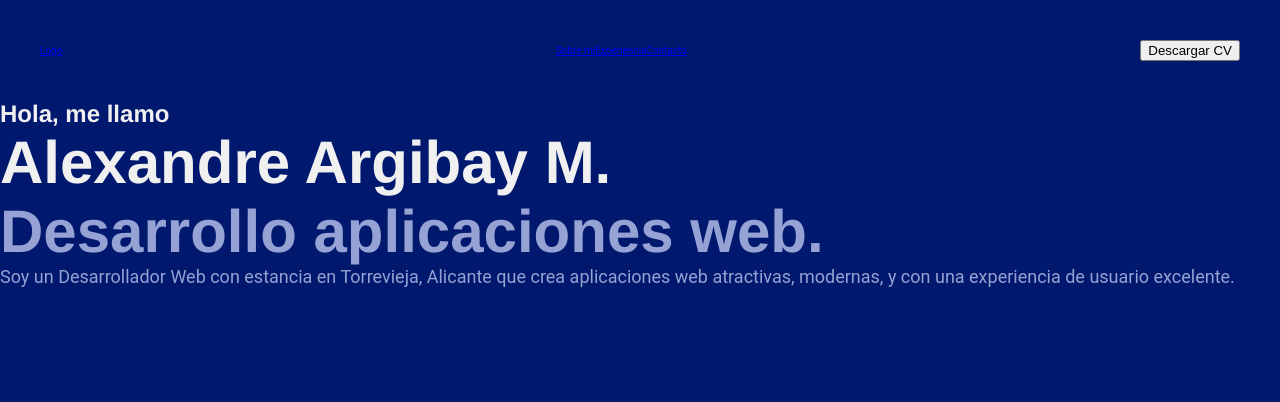
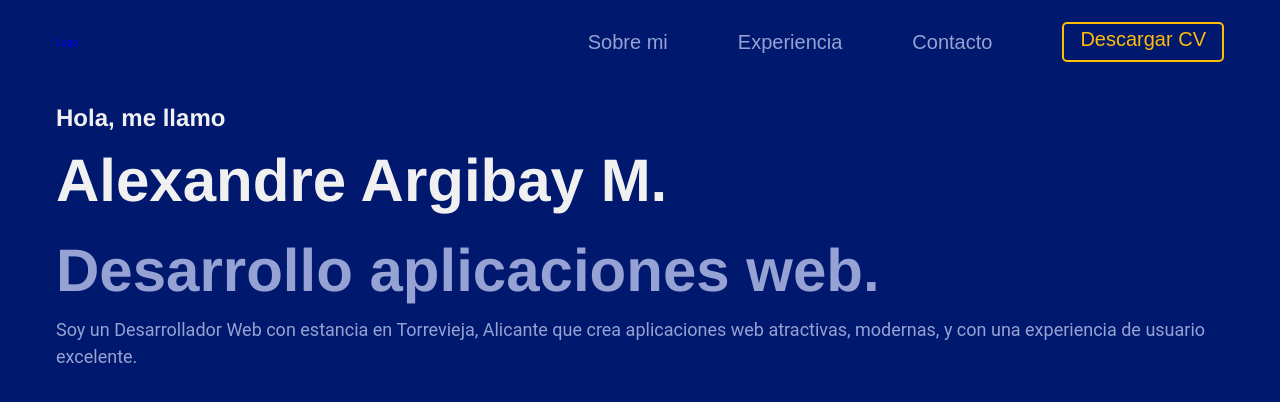
Before and after one commit to alexandreargm/portafolio, a Nuxt app: page / in a window 1280 px wide. Shown: the top 402 px of the page. Built offline with nearby package versions, Linux system fonts and the light colour scheme.

Commit message:
theme and navbar changes

```diff
--- /dev/null
+++ b/assets/css/reboot.css
@@ -0,0 +1,319 @@
+ *,
+ *::before,
+ *::after {
+   box-sizing: border-box;
+ }
+
+html {
+  font-family: var(--font-body);
+  font-size: 10px; /* 1rem = 10px; 1.6rem = 16px */
+  font-family: sans-serif;
+  line-height: 1.5;
+  -ms-text-size-adjust: 100%;
+  -webkit-text-size-adjust: 100%;
+  -moz-osx-font-smoothing: grayscale;
+  -webkit-font-smoothing: antialiased;
+  text-rendering: optimizeLegibility;
+  -ms-overflow-style: scrollbar;
+  -webkit-tap-highlight-color: rgba(0, 0, 0, 0);
+}
+
+ @-ms-viewport {
+   width: device-width;
+ }
+
+ article, aside, figcaption, figure, footer, header, hgroup, main, nav, section {
+   display: block;
+ }
+
+ body {
+   margin: 0;
+   text-align: left;
+ }
+
+ [tabindex="-1"]:focus {
+   outline: 0 !important;
+ }
+
+ hr {
+   box-sizing: content-box;
+   height: 0;
+   overflow: visible;
+ }
+
+ h1, h2, h3, h4, h5, h6 {
+   margin-top: 0;
+   margin-bottom: 0.8em;
+ }
+
+ p {
+   margin-top: 0;
+   margin-bottom: 1.6em;
+ }
+
+ abbr[title],
+ abbr[data-original-title] {
+   text-decoration: underline;
+   -webkit-text-decoration: underline dotted;
+   text-decoration: underline dotted;
+   cursor: help;
+   border-bottom: 0;
+ }
+
+ address {
+   margin-bottom: 1.6em;
+   font-style: normal;
+   line-height: inherit;
+ }
+
+ ol,
+ ul,
+ dl {
+   margin-top: 0;
+   margin-bottom: 1.6em;
+ }
+
+ ol ol,
+ ul ul,
+ ol ul,
+ ul ol {
+   margin-bottom: 0;
+ }
+
+ dt {
+   font-weight: 700;
+ }
+
+ dd {
+   margin-bottom: .8em;
+   margin-left: 0;
+ }
+
+ blockquote {
+   margin: 0 0 1.6em;
+ }
+
+ dfn {
+   font-style: italic;
+ }
+
+ b,
+ strong {
+   font-weight: bolder;
+ }
+
+ small {
+   font-size: 80%;
+ }
+
+ sub,
+ sup {
+   position: relative;
+   font-size: 75%;
+   line-height: 0;
+   vertical-align: baseline;
+ }
+
+ sub {
+   bottom: -0.4em;
+ }
+
+ sup {
+   top: -.8em;
+ }
+
+ a {
+   text-decoration: none;
+   background-color: transparent;
+   -webkit-text-decoration-skip: objects;
+ }
+
+ a:hover {
+   text-decoration: none;
+ }
+
+ a:not([href]):not([tabindex]) {
+   color: inherit;
+   text-decoration: none;
+ }
+
+ a:not([href]):not([tabindex]):hover, a:not([href]):not([tabindex]):focus {
+   color: inherit;
+   text-decoration: none;
+ }
+
+ a:not([href]):not([tabindex]):focus {
+   outline: 0;
+ }
+
+ pre,
+ code,
+ kbd,
+ samp {
+   font-family: Consolas, "Liberation Mono", "Courier New", monospace;
+   font-size: 1.6em;
+ }
+
+ pre {
+   margin-top: 0;
+   margin-bottom: 1.6em;
+   overflow: auto;
+   -ms-overflow-style: scrollbar;
+ }
+
+ figure {
+   margin: 0 0 1.6em;
+ }
+
+ img {
+   vertical-align: middle;
+   border-style: none;
+ }
+
+ svg {
+   overflow: hidden;
+   vertical-align: middle;
+ }
+
+ table {
+   border-collapse: collapse;
+ }
+
+ caption {
+   padding-top: 1.2em;
+   padding-bottom: 1.2em;
+   text-align: left;
+   caption-side: bottom;
+ }
+
+ th {
+   text-align: inherit;
+ }
+
+ label {
+   display: inline-block;
+   margin-bottom: 0.8em;
+ }
+
+ button {
+   border-radius: 0;
+ }
+
+ button:focus {
+   outline: 0.1em dotted;
+   outline: 05em auto -webkit-focus-ring-color;
+ }
+
+ input,
+ button,
+ select,
+ optgroup,
+ textarea {
+   margin: 0;
+   font-family: inherit;
+   font-size: inherit;
+   line-height: inherit;
+ }
+
+ button,
+ input {
+   overflow: visible;
+ }
+
+ button,
+ select {
+   text-transform: none;
+ }
+
+ button,
+ html [type="button"],
+ [type="reset"],
+ [type="submit"] {
+   -webkit-appearance: button;
+ }
+
+ button::-moz-focus-inner,
+ [type="button"]::-moz-focus-inner,
+ [type="reset"]::-moz-focus-inner,
+ [type="submit"]::-moz-focus-inner {
+   padding: 0;
+   border-style: none;
+ }
+
+ input[type="radio"],
+ input[type="checkbox"] {
+   box-sizing: border-box;
+   padding: 0;
+ }
+
+ input[type="date"],
+ input[type="time"],
+ input[type="datetime-local"],
+ input[type="month"] {
+   -webkit-appearance: listbox;
+ }
+
+ textarea {
+   overflow: auto;
+   resize: vertical;
+ }
+
+ fieldset {
+   min-width: 0;
+   padding: 0;
+   margin: 0;
+   border: 0;
+ }
+
+ legend {
+   display: block;
+   width: 100%;
+   max-width: 100%;
+   padding: 0;
+   margin-bottom: 0.8em;
+   font-size: 2.4rem;
+   line-height: inherit;
+   color: inherit;
+   white-space: normal;
+ }
+
+ progress {
+   vertical-align: baseline;
+ }
+
+ [type="number"]::-webkit-inner-spin-button,
+ [type="number"]::-webkit-outer-spin-button {
+   height: auto;
+ }
+
+ [type="search"] {
+   outline-offset: -0.2em;
+   -webkit-appearance: none;
+ }
+
+ [type="search"]::-webkit-search-cancel-button,
+ [type="search"]::-webkit-search-decoration {
+   -webkit-appearance: none;
+ }
+
+ ::-webkit-file-upload-button {
+   font: inherit;
+   -webkit-appearance: button;
+ }
+
+ output {
+   display: inline-block;
+ }
+
+ summary {
+   display: list-item;
+   cursor: pointer;
+ }
+
+ template {
+   display: none;
+ }
+
+ [hidden] {
+   display: none !important;
+ }
--- a/assets/css/theme.scss
+++ b/assets/css/theme.scss
@@ -1,39 +1,7 @@
-/*
-
-REMOVE AFTER DEV
-
-*/
-:root, [data-theme="default"] {
-
-  /* COLOURS */
-  --color-primary: #FFBD08;
-  /* contrast colours */
-  --color-bg: #00186E;
-  --color-contrast-low: #CBA028;
-  --color-contrast-medium: #95A2D3;
-  --color-contrast-high: #F0F0F0;
-
-  /* TEXT SIZES */
-  --text-s: 1.2rem; /* 12px */
-  --text-m: 1.8rem;
-  --text-l: 2rem;
-  --text-h2: 2.4rem;
-  --text-h1: 3.6rem;
-  --text-title: 6rem;
-
-  /* FONT FAMILIES */
-  --font-header: "Jost", "Helvetica", Arial, sans-serif;
-  --font-body: "Roboto", "Open Sans", Arial, sans-serif;
-
-
-  /* SIZES */
-  --header-height: 10rem; /* 100px */
-  --header-height-fixed: 7rem; /* 70px*/
-}
+/* theme.scss */
 /*
   DINAMIC THEME
 */
-
 [data-theme] {
   background-color: var(--color-bg);
   color: var(--color-contrast-medium);
@@ -43,62 +11,40 @@ REMOVE AFTER DEV
 
 }*/
 
-
-/*
-  STYLE RESETS
-*/
-
-html {
-  font-family: var(--font-body);
-  font-size: 10px; /* 1rem = 10px; 1.6rem = 16px */
-  -ms-text-size-adjust: 100%;
-  -webkit-text-size-adjust: 100%;
-  -moz-osx-font-smoothing: grayscale;
-  -webkit-font-smoothing: antialiased;
-}
-
-*,
-*:before,
-*:after {
-  box-sizing: border-box;
-  margin: 0;
-}
-
-
 /*
   TEXT STYLES
 */
 
 /* TEXT BASE STYLES*/
 .text--s {
-  font-size: var(--text-s);
+  font-size: var(--font-size-s);
   font-family: var(--font-body);
   color: var(--color-contrast-medium);
 }
 .text--m {
-  font-size: var(--text-m);
+  font-size: var(--font-size-m);
   font-family: var(--font-body);
   color: var(--color-contrast-medium);
 }
 .text--l {
-  font-size: var(--text-l);
+  font-size: var(--font-size-l);
   font-family: var(---font-body);
   color: var(--color-contrast-medium);
 }
 .text--h2 {
-  font-size: var(--text-h2);
+  font-size: var(--font-size-h2);
   font-family: var(--font-header);
   font-weight: 900;
   color: var(--color-contrast-high);
 }
 .text--h1 {
-  font-size: var(--text-h1);
+  font-size: var(--font-size-h1);
   font-family: var(--font-header);
   font-weight: 900;
   color: var(--color-contrast-high);
 }
 .text--title {
-  font-size: var(--text-title);
+  font-size: var(--font-size-title);
   font-family: var(--font-header);
   font-weight: 900;
   color: var(--color-contrast-high);
@@ -116,6 +62,13 @@ html {
   COMMON COMPONENTS
 */
 
+.container {
+  width: 100%;
+  max-width: var(--container-max-width);
+  margin: 0 auto;
+  padding: 0 var(--container-padding);
+}
+
 /* BUTTONS */
 .btn {
   text-decoration: none;
--- a/assets/css/variables.css
+++ b/assets/css/variables.css
@@ -1,6 +1,11 @@
+/* variables.css */
+
 :root, [data-theme="default"] {
 
-    /* COLOURS */
+  /*
+      COLOURS
+  */
+
   --color-primary: #FFBD08;
   /* contrast colours */
   --color-bg: #00186E;
@@ -8,20 +13,44 @@
   --color-contrast-medium: #95A2D3;
   --color-contrast-high: #F0F0F0;
 
-    /* TEXT SIZES */
-    --text-s: 1.2rem; /* 12px */
-    --text-m: 1.8rem;
-    --text-l: 2rem;
-    --text-h2: 2.4rem;
-    --text-h1: 3.6rem;
-    --text-title: 6rem;
+
+  /*
+      FONTS
+  */
 
   /* FONT FAMILIES */
   --font-header: "Jost", "Helvetica", Arial, sans-serif;
   --font-body: "Roboto", "Open Sans", Arial, sans-serif;
 
+  /* FONT SIZES */
+  --font-size-s: 1.2rem; /* 12px */
+  --font-size-m: 1.8rem;
+  --font-size-l: 2rem;
+  --font-size-h2: 2.4rem;
+  --font-size-h1: 3.6rem;
+  --font-size-title: 6rem;
 
-    /* SIZES */
-    --header-height: 10rem; /* 100px */
-    --header-height-fixed: 7rem; /* 70px*/
+  /*
+      COMPONENT SIZES
+  */
+
+  /* MAIN COMPONENTS */
+
+  /* Container */
+  --container-max-width: 120em;
+  --container-padding: 1.6em;
+
+  /* Navbar */
+  --nav-height: 10em; /* 100px */
+  --nav-height-fixed: 7em;
+  --nav-max-width: 120em;
+
+
+
+  /* COMMON COMPONENTS */
+
+  /* Buttons */
+  --button-radius: 0.5em;
+  --button-border: 0.2em solid var(--color-primary);
+
 }
--- a/components/Navbar.vue
+++ b/components/Navbar.vue
@@ -1,49 +1,73 @@
+<!-- Navbar.vue -->
 <template>
-  <nav class="nav">
-    <a class="nav__logo" href="#">Logo</a>
-
-    <ol class="nav__menu">
-      <li class="nav__item">
-        <a href="#">Sobre mi</a>
+  <nav class="nav container">
+    <ul class="nav__menu">
+      <li class="nav__logo">
+        <a class="logo" href="#">Logo</a>
       </li>
-      <li class="nav__item">
-        <a href="#">Experiencia</a>
+      <li class="nav__menu-item">
+        <a href="#" class="text--l">Sobre mi</a>
       </li>
-      <li class="nav__item">
-        <a href="#">Contacto</a>
+      <li class="nav__menu-item">
+        <a href="#" class="text--l">Experiencia</a>
       </li>
-    </ol>
-
-    <button class="nav__button">
-      Descargar CV
-    </button>
+      <li class="nav__menu-item">
+        <a href="#" class="text--l">Contacto</a>
+      </li>
+      <li class="nav__menu-item">
+        <a href="#" class="nav__button">
+          <span class="text--l text--color-primary">
+            Descargar CV
+          </span>
+        </a>
+      </li>
+    </ul>
   </nav>
 </template>
 
 <style>
-
+/* Navbar.vue */
 .nav {
-  height: 100px;
-  width: 1200px;
+  height: var(--nav-height);
+  flex: 1 100%;
+  width: 100%;
+  max-width: var(--container-max-width);
   margin: 0 auto;
   display: flex;
-  -webkit-box-pack: justify;
-  justify-content: space-between;
-  -webkit-box-align: center;
   align-items: center;
   background-color: var(--color-bg);
 }
 
-.nav__logo {
-}
-
 .nav__menu {
-  height: 40px;
+  padding: 0;
+  height: 4em;
+  flex: 1 100%;
+  width: 100%;
   list-style: none;
   display: flex;
   align-items: center;
 }
-.nav__item {
-  font-size: 1rem;
+.nav__menu:nth-child(2) {
+  margin: 0;
+}
+.nav__menu-item {
+  flex: 0 0 auto;
+  margin-left: 7em;
+}
+.nav__menu-item:first-of-type {
+  margin: 0 !important;
+}
+.nav__logo {
+  flex: 1 100%;
+  margin-right: auto;
+}
+.nav__button {
+  appearance: button;
+  text-decoration: none;
+  height: 4em;
+  padding: 0 1.6em;
+  background: none;
+  border: var(--button-border);
+  border-radius: var(--button-radius);
 }
 </style>
--- a/layouts/default.vue
+++ b/layouts/default.vue
@@ -1,12 +1,10 @@
 <template>
-  <div>
-    <nuxt />
-  </div>
+  <nuxt />
 </template>
 
 <style>
-/* Importa los estilos básicos de la web */
 @import '../assets/css/variables.css';
+@import '../assets/css/reboot.css';
 @import '../assets/css/theme.scss';
 
 </style>
--- a/pages/index.vue
+++ b/pages/index.vue
@@ -1,10 +1,11 @@
+<!-- index.vue -->
 <template>
-  <div class="container" data-theme="default">
-    <header>
+  <div class="siteframe" data-theme="default">
+    <header class="siteframe__header">
       <navbar />
     </header>
-    <main>
-      <div class="hero">
+    <main class="siteframe__main">
+      <div class="main__hero container">
         <div class="text--h2">
           Hola, me llamo
         </div>
@@ -32,43 +33,24 @@ export default {
 }
 </script>
 
-<style>
-.container {
-  display: block;
+<style lang="scss">
+/* index.vue */
+
+.siteframe {
+  align-items: stretch;
+  display: flex;
+  flex-direction: column;
+  height: 100%;
   min-height: 100vh;
+  position: relative;
 }
 
-header {
+.siteframe__header {
   display: flex;
-  -webkit-box-pack: justify;
   justify-content: space-between;
-  -webkit-box-align: center;
   align-items: center;
+  background-color: var(--color-bg);
+  z-index: 10;
 }
 
-.main {
-  width: 1080px;
-}
-
-.title {
-  font-family: 'Quicksand', 'Source Sans Pro', -apple-system, BlinkMacSystemFont,
-    'Segoe UI', Roboto, 'Helvetica Neue', Arial, sans-serif;
-  display: block;
-  font-weight: 300;
-  font-size: 100px;
-  color: #35495e;
-  letter-spacing: 1px;
-}
-
-.subtitle {
-  font-weight: 300;
-  font-size: 42px;
-  color: #526488;
-  word-spacing: 5px;
-  padding-bottom: 15px;
-}
-
-.links {
-  padding-top: 15px;
-}
 </style>
```
Lines whose indentation alone changed are shown as unchanged.
